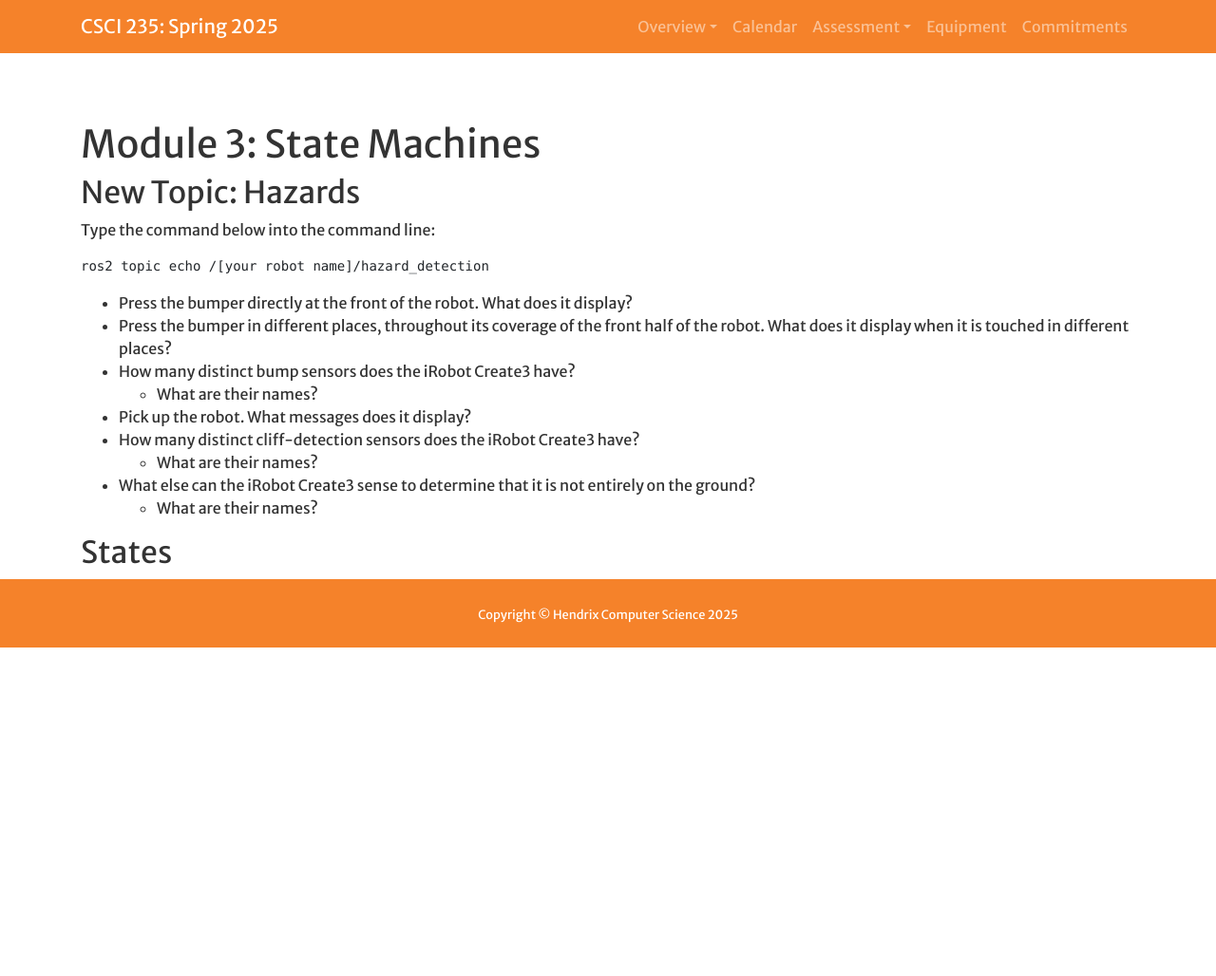
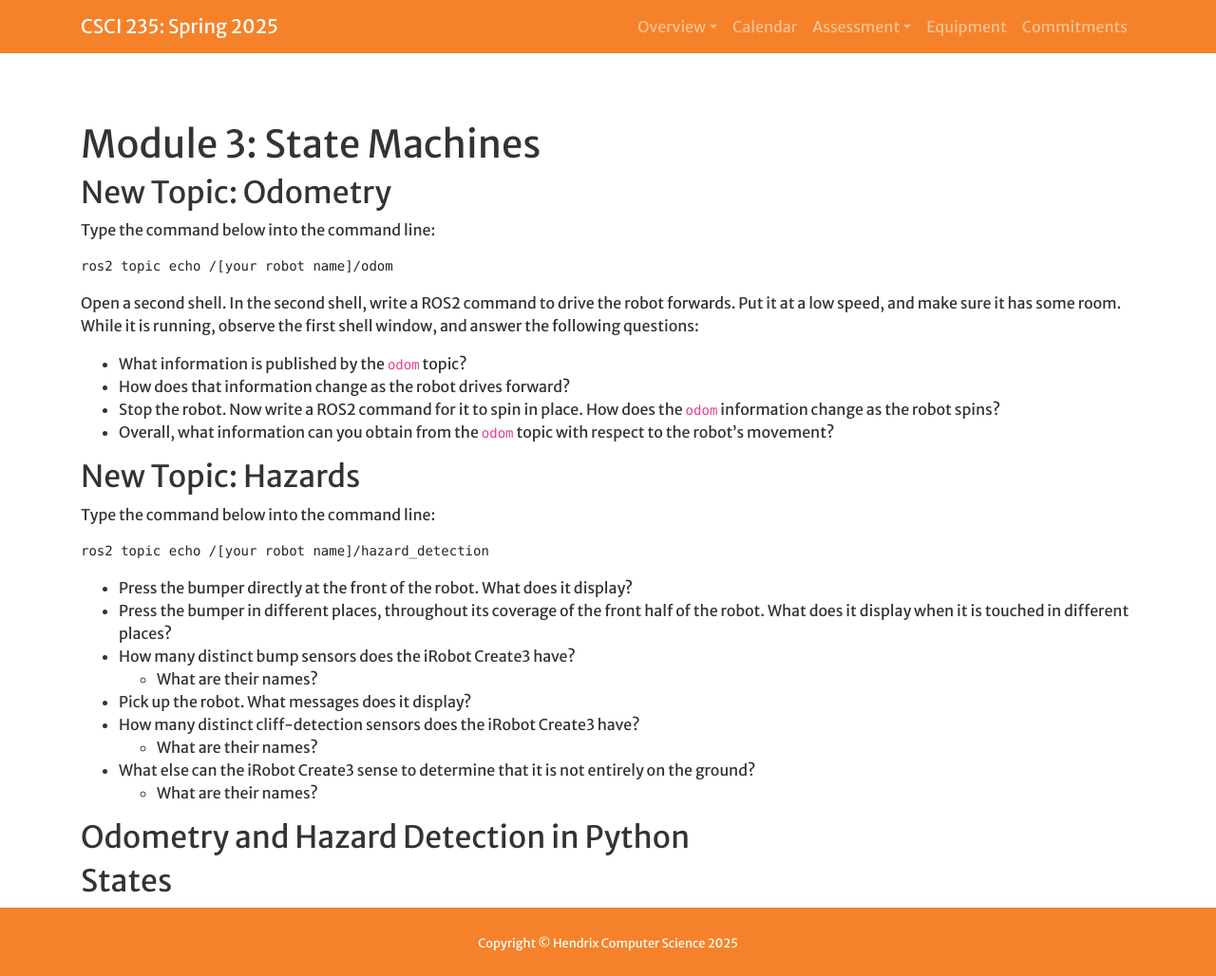
Before and after one commit to Hendrix-CS/csci235, a Jekyll site: the page built from modules/state_machines.md, in a window 1280 px wide and 1028 px high. Shown: the whole window at 95% size. Built offline with Jekyll 4.4.1, drawn with Linux system fonts in a browser that asks for light colours; a script that is not in the unit is left out; our own code applies the rules of GitHub Pages for plain Markdown files.

Commit message:
Got started on state

````diff
--- a/modules/state_machines.md
+++ b/modules/state_machines.md
@@ -4,6 +4,25 @@ type: Module
 num: 3
 worktitle: State Machines
 ---
+
+## New Topic: Odometry
+<!-- Exploration: odom from the command line -->
+Type the command below into the command line:
+```
+ros2 topic echo /[your robot name]/odom
+```
+
+<!-- Application: ROS motors from command line -->
+Open a second shell. In the second shell, write a ROS2 command to drive the robot forwards.
+Put it at a low speed, and make sure it has some room. While it is running, observe the
+first shell window, and answer the following questions:
+* What information is published by the `odom` topic?
+* How does that information change as the robot drives forward?
+* Stop the robot. Now write a ROS2 command for it to spin in place. How does the `odom`
+  information change as the robot spins?
+<!-- Concept invention: Odometry -->
+* Overall, what information can you obtain from the `odom` topic with respect to the
+  robot's movement?
 
 ## New Topic: Hazards
 
@@ -28,6 +47,9 @@ ros2 topic echo /[your robot name]/hazard_detection
   on the ground?
   * What are their names?
 
+## Odometry and Hazard Detection in Python
+
+
 ## States
 
 <!-- outline
````
